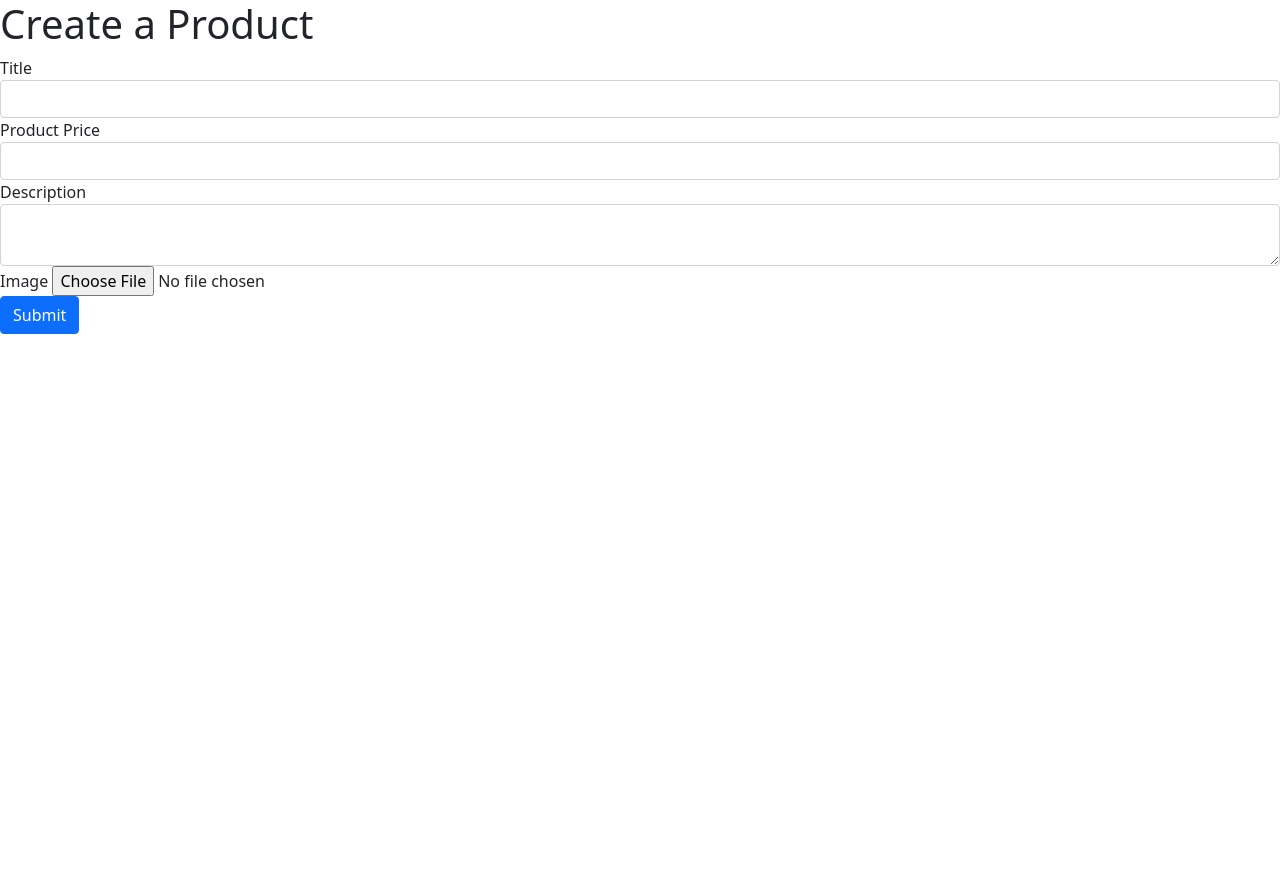
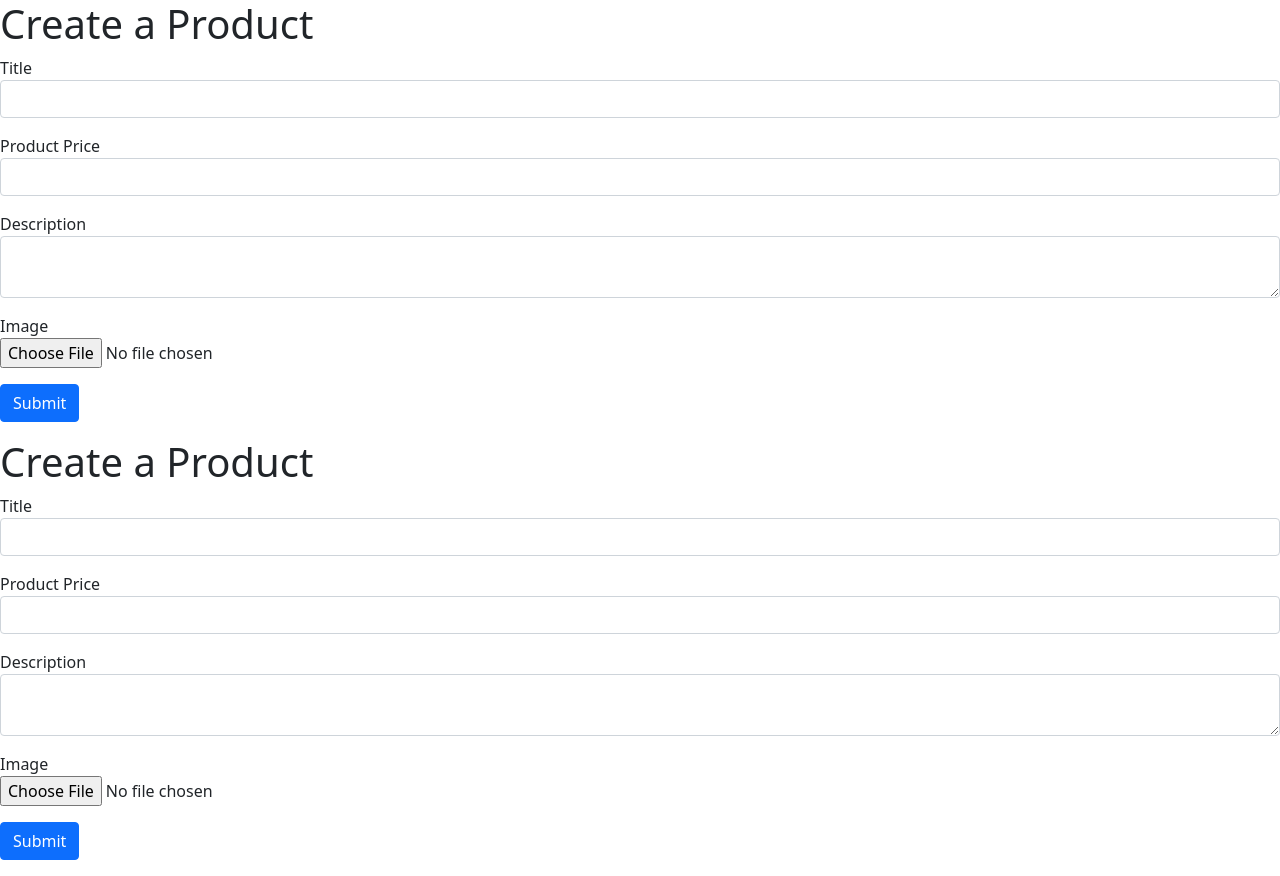
Before and after one commit to ParaschosKotsaros/PHP-CRUD, a PHP site: page /createproduct.php in a window 1280 px wide. Before the commit the page ends 334 px from the top, so only its background shows below. Run offline with PHP 8.4, Linux system fonts and the light colour scheme.

Commit message:
Update createproduct.php

```diff
--- a/createproduct.php
+++ b/createproduct.php
@@ -2,8 +2,43 @@
 
 $pdo = new PDO('mysql:host=localhost;port=3306;dbname=products_crud','root','');
 $pdo->setAttribute(PDO::ATTR_ERRMODE,PDO::ERRMODE_EXCEPTION);
+$errors = [];
+
+
+
+
+if($_SERVER['REQUEST_METHOD'] === 'POST'){
+$title =$_POST['title'];
+$description =$_POST['description'];
+$price =$_POST['price'];
+$date = date("Y-m-d  h:i:s");
+
+if(!$title){
+   $errors[] = "Title is required";
+}
+
+if(!$price){
+   $errors[]= "Price is required";
+}
+
+
+if(empty($errors)){
+$statement = $pdo->prepare("INSERT INTO products(title,price,img,create_date,description)
+    VALUES(:title, :price, :img, :date, :description)");
+
+$statement->bindValue(':title',$title);
+$statement->bindValue(':price',$price);
+$statement->bindValue(':img','');
+$statement->bindValue(':date',$date);
+$statement->bindValue(':description',$description);
+$statement->execute();
+}
+}
+
 
 ?>
+
+
 
 
 <!doctype html>
@@ -20,30 +55,158 @@ $pdo->setAttribute(PDO::ATTR_ERRMODE,PDO::ERRMODE_EXCEPTION);
   <body>
     <h1>Create a Product</h1>
 
-    <form>
+    <form action="" method="post">
+
+    <div class='mb-3'>
     <div class="form-group">
        <label>Title</label>
-       <input type="text" class="form-control">
+       <input type="text" class="form-control" name="title">
+    </div>
     </div>
 
+    <div class='mb-3'>
     <div class="form-group">
        <label>Product Price</label>
-       <input type="number" step=".01" class="form-control">
+       <input type="number" step=".01" class="form-control" name="price">
+    </div>
+    </div>
+
+    <div class='mb-3'>
+    <div class="form-group">
+       <label>Description</label>
+       <textarea class="form-control" name="description"></textarea>
+    </div>
     </div>
 
 
+    <div class='mb-3'>
+    <div class="form-group">
+       <label>Image</label>
+       </br>
+       <input type="file" name="img">
+    </div>
+    </div>
+
+    <div class='mb-3'>
+    <button type="submit" class="btn btn-primary">Submit </button>
+    </div>
+
+    <?php if(!empty($errors)){ ?>
+    <div class="alert alert-danger">
+     <?php foreach($errors as $error){ ?>
+        <div> <?php echo $error ?> </div>
+      <?php } ?>
+    </div>
+    <?php } ?>
+
+
+</form>
+
+
+
+</table>
+
+  </body>
+</html><?php
+
+$pdo = new PDO('mysql:host=localhost;port=3306;dbname=products_crud','root','');
+$pdo->setAttribute(PDO::ATTR_ERRMODE,PDO::ERRMODE_EXCEPTION);
+$errors = [];
+
+
+
+
+if($_SERVER['REQUEST_METHOD'] === 'POST'){
+$title =$_POST['title'];
+$description =$_POST['description'];
+$price =$_POST['price'];
+$date = date("Y-m-d  h:i:s");
+
+if(!$title){
+   $errors[] = "Title is required";
+}
+
+if(!$price){
+   $errors[]= "Price is required";
+}
+
+
+if(empty($errors)){
+$statement = $pdo->prepare("INSERT INTO products(title,price,img,create_date,description)
+    VALUES(:title, :price, :img, :date, :description)");
+
+$statement->bindValue(':title',$title);
+$statement->bindValue(':price',$price);
+$statement->bindValue(':img','');
+$statement->bindValue(':date',$date);
+$statement->bindValue(':description',$description);
+$statement->execute();
+}
+}
+
+
+?>
+
+
+
+
+<!doctype html>
+<html lang="en">
+  <head>
+    <!-- Required meta tags -->
+    <meta charset="utf-8">
+    <meta name="viewport" content="width=device-width, initial-scale=1">
+    <!-- Bootstrap CSS -->
+    <link href="https://cdn.jsdelivr.net/npm/bootstrap@5.0.0-beta2/dist/css/bootstrap.min.css" rel="stylesheet" integrity="sha384-BmbxuPwQa2lc/FVzBcNJ7UAyJxM6wuqIj61tLrc4wSX0szH/Ev+nYRRuWlolflfl" crossorigin="anonymous">
+
+    <title>Create Product</title>
+  </head>
+  <body>
+    <h1>Create a Product</h1>
+
+    <form action="" method="post">
+
+    <div class='mb-3'>
+    <div class="form-group">
+       <label>Title</label>
+       <input type="text" class="form-control" name="title">
+    </div>
+    </div>
+
+    <div class='mb-3'>
+    <div class="form-group">
+       <label>Product Price</label>
+       <input type="number" step=".01" class="form-control" name="price">
+    </div>
+    </div>
+
+    <div class='mb-3'>
     <div class="form-group">
        <label>Description</label>
-       <textarea class="form-control"></textarea>
+       <textarea class="form-control" name="description"></textarea>
+    </div>
     </div>
 
+
+    <div class='mb-3'>
     <div class="form-group">
        <label>Image</label>
-       <input type="file">
+       </br>
+       <input type="file" name="img">
+    </div>
     </div>
 
+    <div class='mb-3'>
     <button type="submit" class="btn btn-primary">Submit </button>
+    </div>
 
+    <?php if(!empty($errors)){ ?>
+    <div class="alert alert-danger">
+     <?php foreach($errors as $error){ ?>
+        <div> <?php echo $error ?> </div>
+      <?php } ?>
+    </div>
+    <?php } ?>
 
 
 </form>
```
